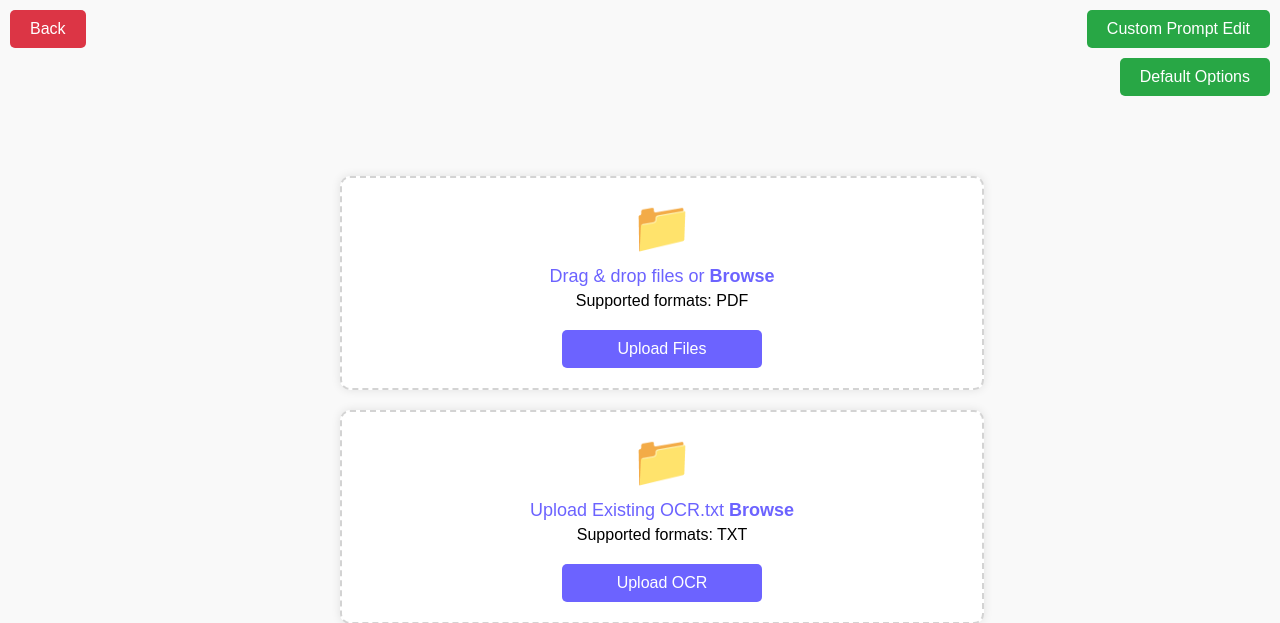
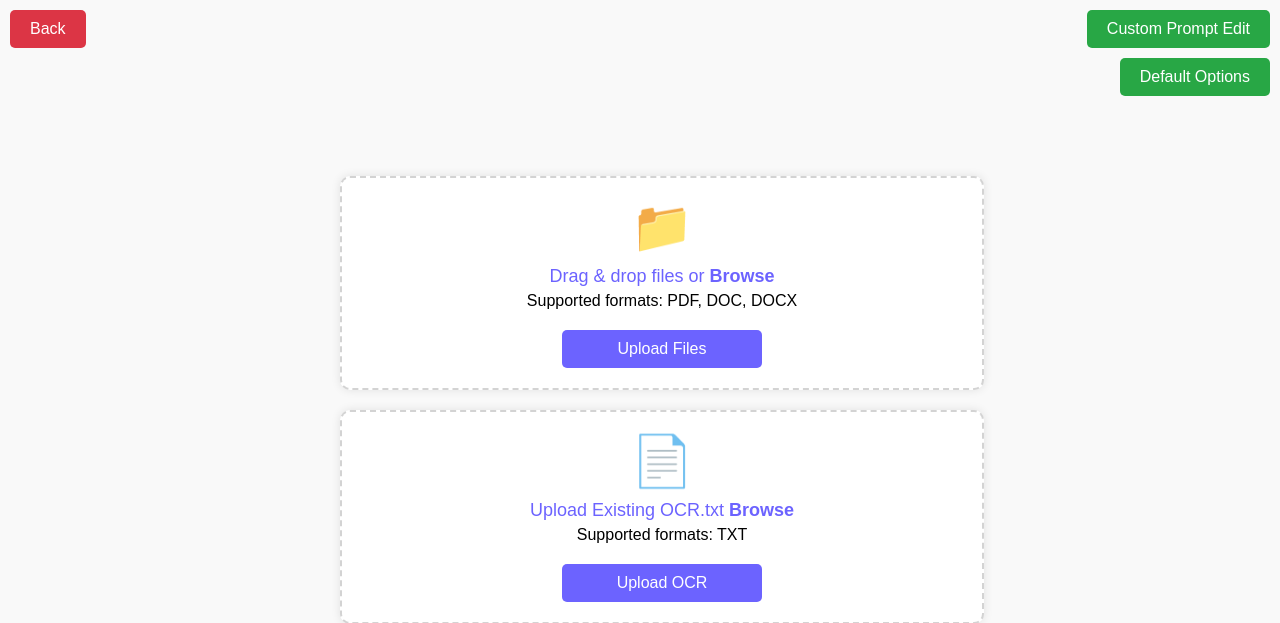
Before and after one commit to yvendee/PDFHarvest3, a Flask app: template templates/home/home-page.html in a window 1280 px wide. Shown: the top 623 px of the page. Run offline with Flask 3, Linux system fonts and the light colour scheme; the template is opened without the code that fills it, so the values that code supplies are empty.

Commit message:
Add files via upload

```diff
--- a/templates/home/home-page.html
+++ b/templates/home/home-page.html
@@ -228,15 +228,15 @@
         <div class="upload-container" id="uploadContainer">
             <div class="upload-icon">📁</div>
             <div class="upload-text">Drag & drop files or <a href="#" class="upload-link" id="browseLink">Browse</a></div>
-            <div class="upload-formats">Supported formats: PDF</div>
+            <div class="upload-formats">Supported formats: PDF, DOC, DOCX</div>
             <div class="file-list" id="fileList"></div>
-            <input type="file" id="fileInput" accept=".pdf" multiple>
+            <input type="file" id="fileInput" accept=".pdf, .doc, .docx" multiple>
             <button class="upload-button" id="uploadButton">Upload Files</button>
             <div class="spinner hidden" id="spinner"></div>
         </div>
 
         <div class="upload-container" id="ocrUploadContainer">
-            <div class="upload-icon">📁</div>
+            <div class="upload-icon">📄</div>
             <div class="upload-text">Upload Existing OCR.txt <a href="#" class="upload-link" id="ocrBrowseLink">Browse</a></div>
             <div class="upload-formats">Supported formats: TXT</div>
             <div class="file-name" id="ocrFileName"></div> <!-- New element to display filename -->
@@ -418,11 +418,11 @@
                       spinner.classList.add('hidden');
                       uploadButton.classList.remove('hidden');
 
-                      if (result.session_id) {
-                          window.location.href = `/status?session_id=${result.session_id}`;
-                      } else {
+                    if (result.session_id) {
+                           window.location.href = `/status?session_id=${result.session_id}`;
+                       } else {
                           alert(result.message || 'An error occurred');
-                      }
+                    }
                   })
                   .catch(error => {
                       // Hide spinner and show upload button on error
```
